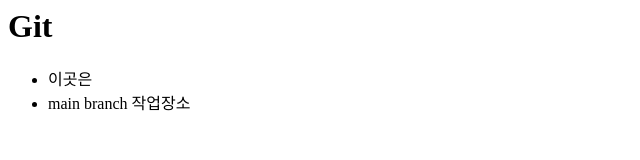
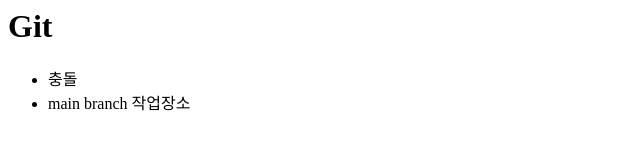
Before and after one commit to finelee1119/git-work, a plain HTML site: page index.html in a window 1280 px wide. Shown: the full height of the page, 0-640 px from the left. Drawn offline with Linux system fonts and the light colour scheme.

Commit message:
#main-충돌 입력

```diff
--- a/index.html
+++ b/index.html
@@ -4,7 +4,7 @@
       <h1>Git</h1>
     </header>
     <ul>
-      <li>이곳은</li>
+      <li>충돌</li>
       <li>main branch 작업장소</li>
     </ul>
     <head>
```
